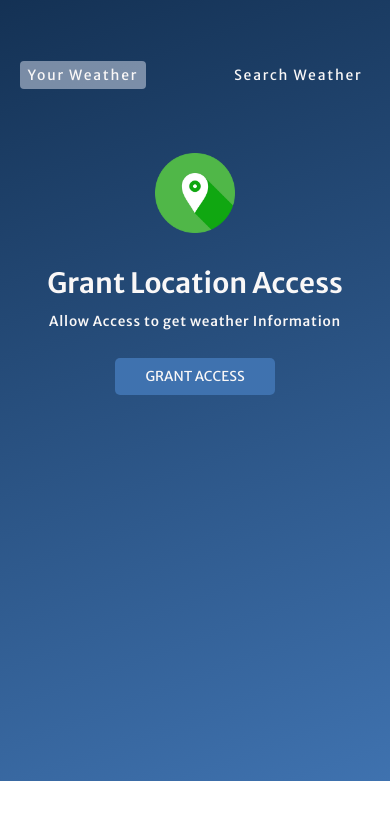
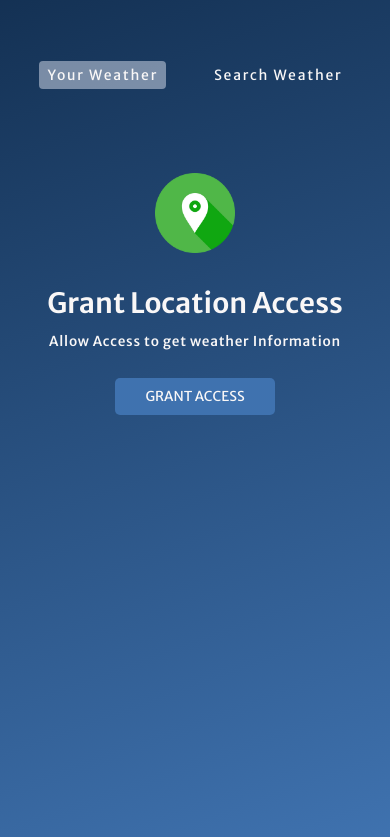
Before and after one commit to laxmany9335/Weather-App, a plain HTML site: page index.html in a window 390 px wide. Shown: the part 63-900 px from the top of the page. Before the commit the page ends 844 px from the top, so only its background shows below. Drawn offline with Linux system fonts and the light colour scheme.

Commit message:
add some responsiveness

```diff
--- a/style.css
+++ b/style.css
@@ -1,5 +1,5 @@
 *,*::before,*::after {
-    margin: 0;
+    margin: 0 auto;
     padding: 0;
     box-sizing: border-box;
     font-family: 'Merriweather Sans', sans-serif;
@@ -14,9 +14,9 @@
 
 .wrapper{
     width:100vw;
-    height:100vh;
+    height:900px;
     color: var(--colorLight2);
-    background-image: linear-gradient(160deg, #112d4e 0%, #3f72af 100%);;
+    background-image: linear-gradient(160deg, #112d4e 0%, #3f72af 100%);
 }
 
 h1 {
@@ -68,6 +68,7 @@ h1 {
     display:flex;
     flex-direction:column;
     align-items: center;
+    padding: 20px;
 }
 
 .grant-location-container{
```
